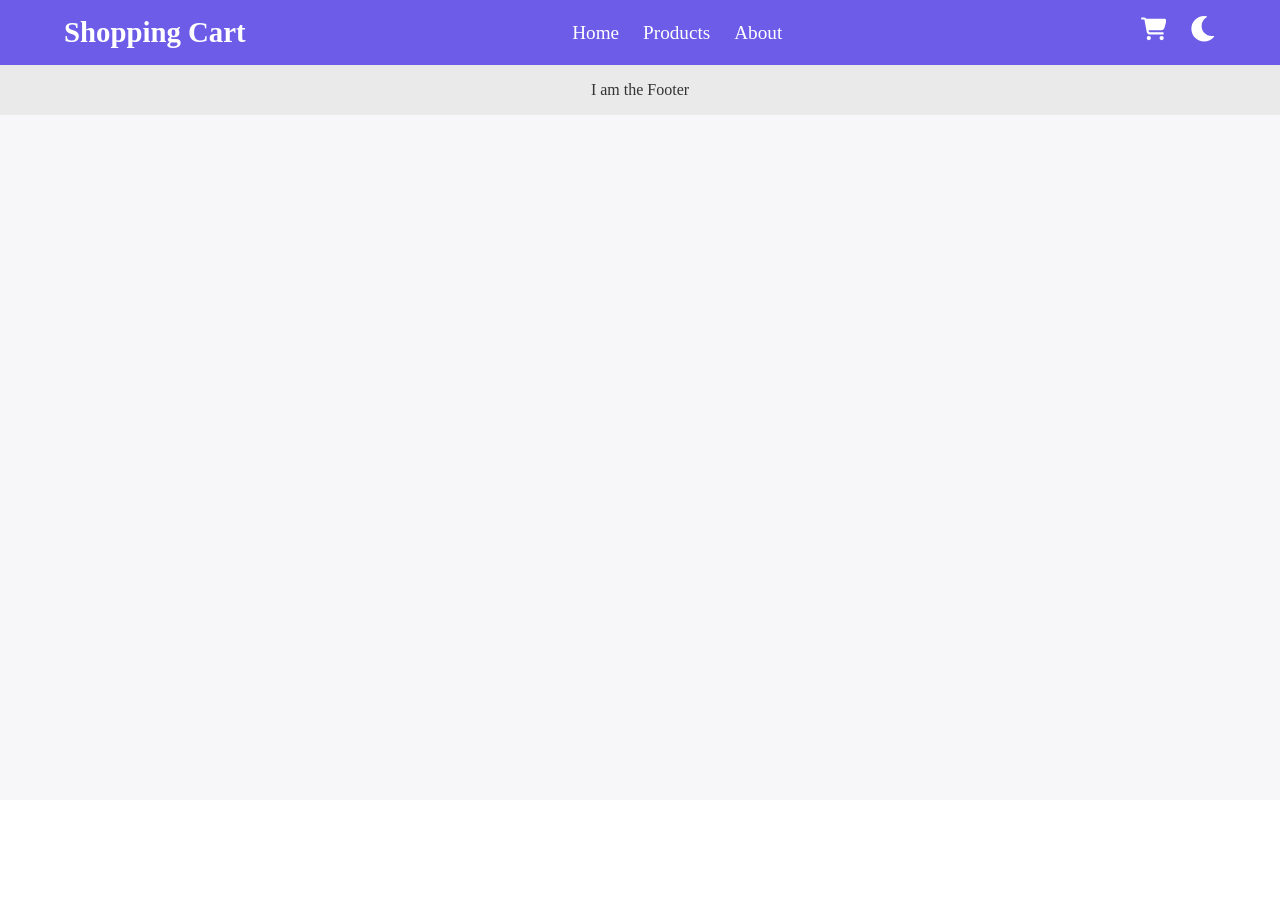
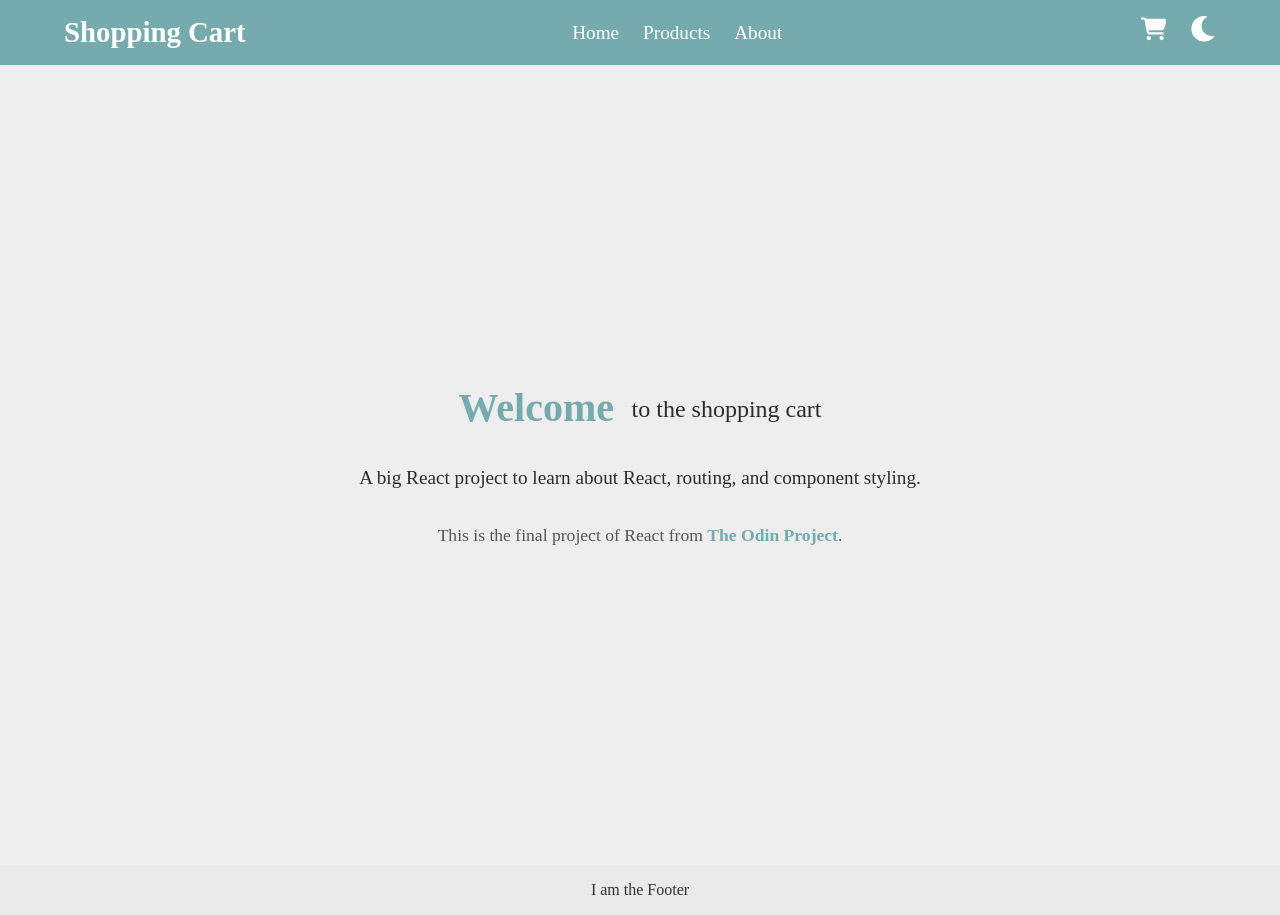
Before and after one commit to Anand-1812/shopping-cart, a React (Vite) app: page / in a window 1280 px wide. Before the commit the page ends 800 px from the top, so only its background shows below. Built offline with nearby package versions, Linux system fonts and the light colour scheme.

Commit message:
playing with the color

```diff
--- a/src/components/Navbar/Navbar.css
+++ b/src/components/Navbar/Navbar.css
@@ -1,6 +1,6 @@
 :root {
-  --primary-accent: #6c5ce7;
-  --hover-accent: #a29bfe;
+  --primary-accent: #76ABAE;
+  --hover-accent: #555879;
   --dark-accent: #1e1e2f;
   --dark-text: #f5f5f5;
   --active-light: #ffeaa7;
@@ -76,7 +76,7 @@
 
 /* DARK MODE */
 .dark .navbar {
-  background-color: var(--primary-accent));
+  background-color: var(--primary-accent);
   color: var(--dark-text);
 }
 
--- a/src/index.css
+++ b/src/index.css
@@ -1,10 +1,10 @@
 :root {
-  --light-bg: #f7f7fa;
+  --light-bg: #EEEEEE;
   --light-text: #2c2c2c;
   --primary-accent: #6c5ce7;
-  --hover-accent: #a29bfe;
+  --hover-accent: #555879;
 
-  --dark-bg: #1e1e2f;
+  --dark-bg: #222831;
   --dark-text: #f5f5f5;
   --dark-accent: #8c7ae6;
 }
--- a/src/main.jsx
+++ b/src/main.jsx
@@ -11,7 +11,7 @@ const router = createBrowserRouter([
     element: <App />,
     children: [
       {
-        path: '/home',
+        path: '/',
         element: <Home />
       }
     ]
```
